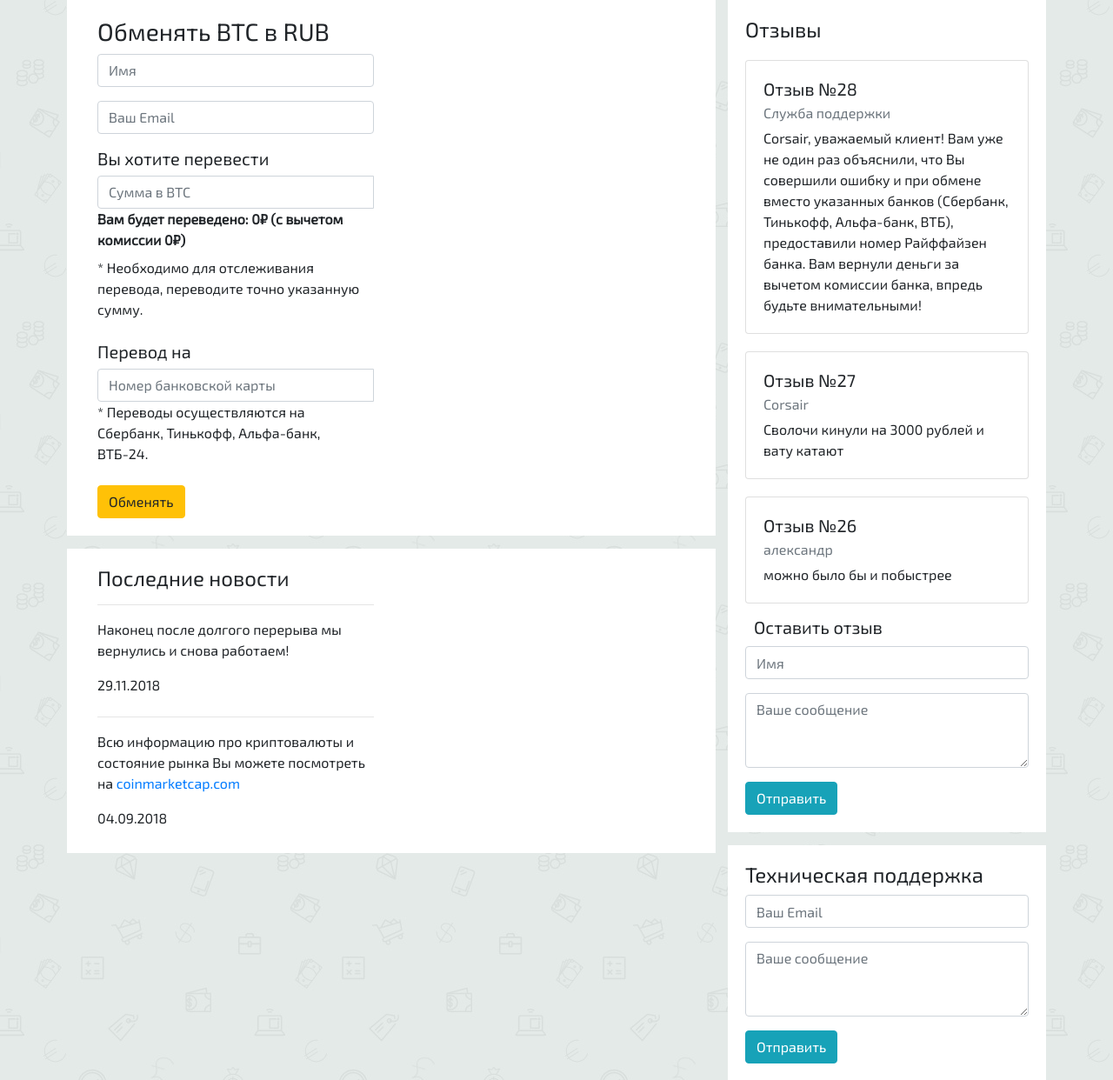
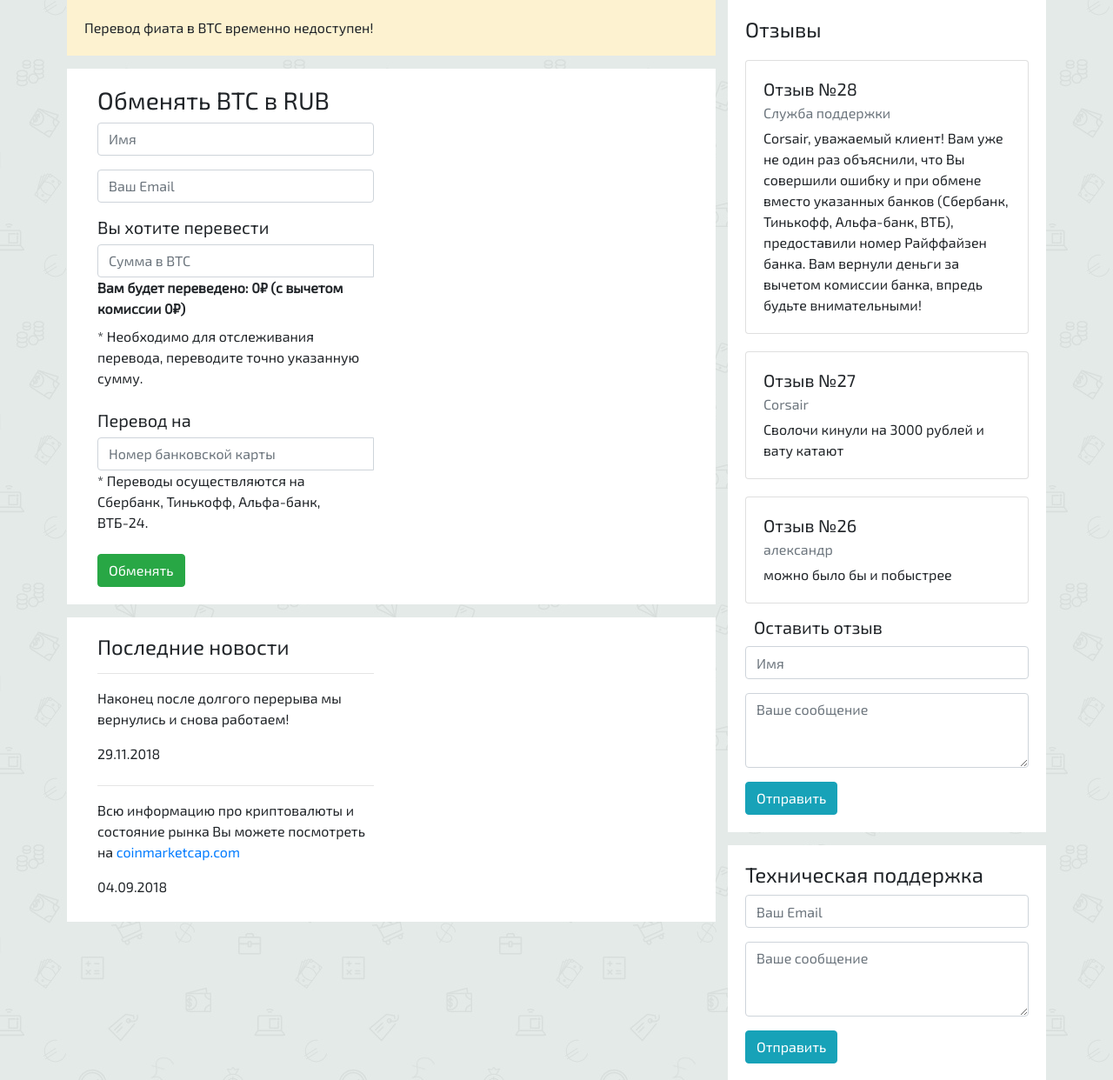
Before and after one commit to BotHata/CryptoChanger, a Flask app: page / in a window 1280 px wide. Shown: the part 105-1347 px from the top of the page at 87% size. Run offline with Flask 2, Linux system fonts and the light colour scheme; data comes from the database, SQL or seed files in the repository; parts of the project's set-up code (start-up, migrations or seed data) failed here and were passed over; some libraries are stand-ins or nearby versions.

Commit message:
Alerts. Analysis.

```diff
--- a/app/confirm.py
+++ b/app/confirm.py
@@ -11,4 +11,5 @@ def confirm():
 
 		news = False,
 		reviews = get_reviews(),
+		message = None,
 	)
--- a/app/index.py
+++ b/app/index.py
@@ -14,5 +14,6 @@ def index():
 
 		news = True,
 		reviews = get_reviews(),
+		message = 'Перевод фиата в BTC временно недоступен!',
 		referal = referal,
 	)
--- a/app/rules.py
+++ b/app/rules.py
@@ -11,4 +11,5 @@ def rules():
 
 		news = False,
 		reviews = get_reviews(),
+		message = None,
 	)
--- a/app/templates/index.html
+++ b/app/templates/index.html
@@ -30,7 +30,7 @@
         <label>* Переводы осуществляются на Сбербанк, Тинькофф, Альфа-банк, ВТБ-24.</label>
     </div>
 
-    <button type="submit" class="btn btn-warning">Обменять</button>
+    <button type="submit" class="btn btn-success">Обменять</button>
 </form>
 
 
--- a/app/templates/main.html
+++ b/app/templates/main.html
@@ -10,6 +10,21 @@
     <script src="https://ajax.googleapis.com/ajax/libs/jquery/3.2.1/jquery.min.js"></script>
     <title>Fast exchanger BTC-RUB</title>
 
+    <!-- Yandex.Metrika -->
+    <script type="text/javascript" >
+       (function(m,e,t,r,i,k,a){m[i]=m[i]||function(){(m[i].a=m[i].a||[]).push(arguments)};
+       m[i].l=1*new Date();k=e.createElement(t),a=e.getElementsByTagName(t)[0],k.async=1,k.src=r,a.parentNode.insertBefore(k,a)})
+       (window, document, "script", "https://mc.yandex.ru/metrika/tag.js", "ym");
+
+       ym(51523898, "init", {
+            id:51523898,
+            clickmap:true,
+            trackLinks:true,
+            accurateTrackBounce:true,
+            webvisor:true
+       });
+    </script>
+    <noscript><div><img src="https://mc.yandex.ru/watch/51523898" style="position:absolute; left:-9999px;" alt="" /></div></noscript>
   </head>
 
   <body>
@@ -29,9 +44,14 @@
     <div class="container">
         <div class="row">
         <div class="col-sm-8">
+{% if message %}
+            <div class="container justify-content-center ebat1" style="background-color: #fdf2d0; margin-bottom: 15px; padding: 20px;">
+{{ message }}
+            </div>
+{% endif %}
             <div class="container justify-content-center ebat1">
-	{% block cont %}{% endblock %}
-</div>
+    {% block cont %}{% endblock %}
+            </div>
 {% if news %}
             <div class="container justify-content-center ebat1" style="margin-top: 15px;">
                 <form class="main-form">
```
